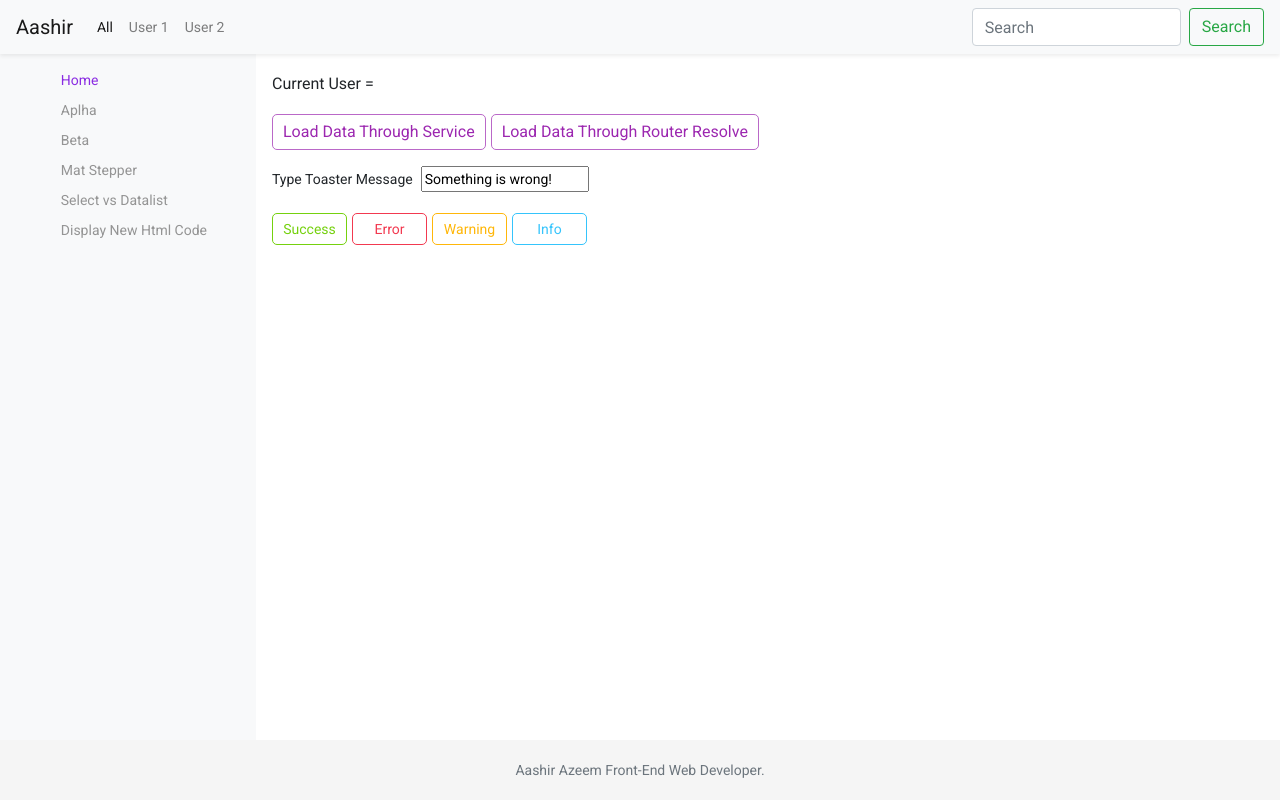
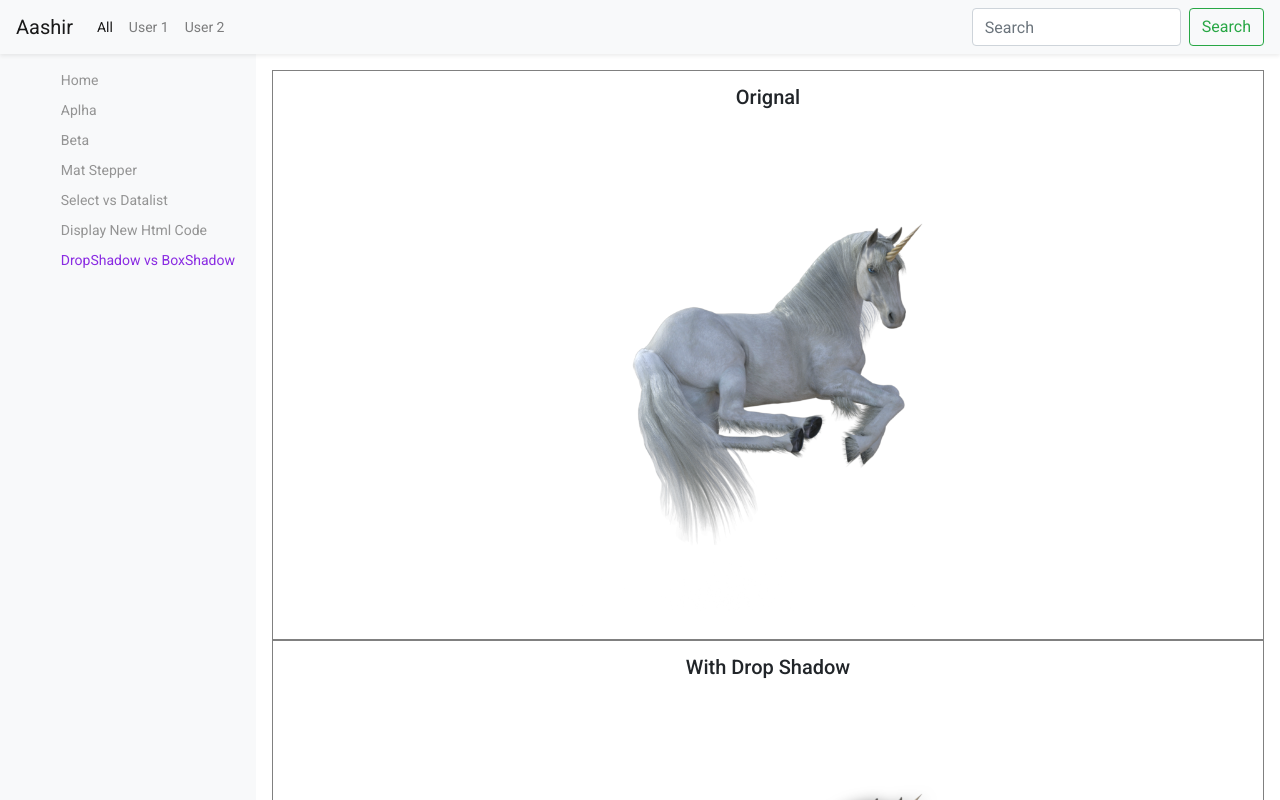
Before and after one commit to KratosvsEzio/Office-Task, an Angular app: page /dropshadow in a window 1280 px wide. Before the commit this address led to /home. Shown: the top 800 px of the page. Built offline with nearby package versions, Linux system fonts and the light colour scheme.

Commit message:
Drop Shadow vs Box Shadow Demo

```diff
--- a/src/app/app-routing.module.ts
+++ b/src/app/app-routing.module.ts
@@ -9,6 +9,7 @@ import { HomeComponent } from './component/home/home.component';
 import { TodoBeforeService } from './service/todo-before.service';
 import { SelectVsDatalistComponent } from './component/select-vs-datalist/select-vs-datalist.component';
 import { DisplayNewHtmlComponent } from './component/display-new-html/display-new-html.component';
+import { DropShadowComponent } from './component/drop-shadow/drop-shadow.component';
 
 
 const routes: Routes = [
@@ -20,6 +21,7 @@ const routes: Routes = [
   { path: 'home', component: HomeComponent, data: { animationState: 'home' }},
   { path: 'datalist', component: SelectVsDatalistComponent, data: { animationState: 'datalist' }},
   { path: 'newHtml', component: DisplayNewHtmlComponent, data: { animationState: 'newHtml' }},
+  { path: 'dropshadow', component: DropShadowComponent, data: { animationState: 'dropShadow' }},
   { path: '', redirectTo: '/home', pathMatch: 'full'},
   { path: '**', redirectTo: '/home', pathMatch: 'full'},
 ];
@@ -41,4 +43,5 @@ export const routingComponent = [
   HomeComponent,
   SelectVsDatalistComponent,
   DisplayNewHtmlComponent,
+  DropShadowComponent,
 ]
--- a/src/app/component/display-new-html/display-new-html.component.html
+++ b/src/app/component/display-new-html/display-new-html.component.html
@@ -1,5 +1,5 @@
 <h2>New Html Display In new Document</h2>
-<iframe class="d-block w-100 mb-3" [srcdoc]="htmlCode" sandbox></iframe>
+<iframe class="d-block w-100 mb-3" [srcdoc]="htmlCode" sandbox="allow-same-origin allow-scripts allow-popups allow-forms"></iframe>
 <h2>Html Code From Server</h2>
 <code>
     <pre class="m-0">
--- /dev/null
+++ b/src/app/component/drop-shadow/drop-shadow.component.css
@@ -0,0 +1,18 @@
+.shadow-section{
+    text-align: center;
+    border: 1px solid gray;
+    padding: 10px;
+}
+
+img{
+    width: 500px;
+    object-fit: cover;
+}
+
+.drop-shadow{
+    filter: drop-shadow(2px 4px 8px #585858);
+}
+
+.box-shadow{
+    box-shadow: 2px 4px 8px #585858;
+}
--- /dev/null
+++ b/src/app/component/drop-shadow/drop-shadow.component.html
@@ -0,0 +1,20 @@
+<div class="row mx-auto">
+    <div class="col-12 shadow-section">
+        <h2>Orignal</h2>
+        <div class="">
+            <img class="" src='../../../assets/image/transparent-background-image.png' alt='transparent image'>
+        </div>
+    </div>
+    <div class="col-12 shadow-section">
+        <h2>With Drop Shadow</h2>
+        <div class="">
+            <img class="drop-shadow" src='../../../assets/image/transparent-background-image.png' alt='transparent image'>
+        </div>
+    </div>
+    <div class="col-12 shadow-section">
+        <h2>With Box Shadow</h2>
+        <div class="">
+            <img class="box-shadow" src='../../../assets/image/transparent-background-image.png' alt='transparent image'>
+        </div>
+    </div>
+</div>
--- /dev/null
+++ b/src/app/component/drop-shadow/drop-shadow.component.ts
@@ -0,0 +1,15 @@
+import { Component, OnInit } from '@angular/core';
+
+@Component({
+  selector: 'app-drop-shadow',
+  templateUrl: './drop-shadow.component.html',
+  styleUrls: ['./drop-shadow.component.css']
+})
+export class DropShadowComponent implements OnInit {
+
+  constructor() { }
+
+  ngOnInit(): void {
+  }
+
+}
--- a/src/app/component/sidebar/sidebar.component.html
+++ b/src/app/component/sidebar/sidebar.component.html
@@ -30,5 +30,10 @@
                 Display New Html Code
             </a>
         </li>
+        <li>
+            <a routerLink="/dropshadow" routerLinkActive="active">
+                DropShadow vs BoxShadow
+            </a>
+        </li>
     </ul>
 </div>
--- a/src/app/route-transition-animations.ts
+++ b/src/app/route-transition-animations.ts
@@ -1,8 +1,42 @@
 import { trigger, transition, style, query, group, animate, animateChild } from '@angular/animations';
 
+const array = ['home', 'alpha', 'beta', 'gamma', 'datalist', 'newHtml', 'dropShadow'];
+
+const left2RightTriggerNames = () => {
+  let trigger = '';
+  array.forEach( (element, i) => {
+    if(i === 0) {
+      trigger += element + ' => *'
+    } else {
+      array.forEach( (to, j) => {
+        if(j > i) {
+          trigger += `, ${element} => ${to}`
+        }
+      })
+    }
+  });
+  return trigger;
+}
+
+const right2LeftTriggerNames = () => {
+  let trigger = '';
+  array.reverse().forEach( (element, i) => {
+    if(i === 0) {
+      trigger += element + ' => *'
+    } else {
+      array.forEach( (to, j) => {
+        if(j > i) {
+          trigger += `, ${element} => ${to}`
+        }
+      })
+    }
+  });
+  return trigger;
+}
+
 export const routeTransitionAnimations = trigger('triggerName', [
-    transition("home => *, alpha => beta, alpha => gamma, alpha => datalist, alpha => newHtml, beta => gamma, beta => datalist, beta => newHtml, gamma => datalist, gamma => newHtml, datalist => newHtml"
-      , [
+    // Animation From Left to Right
+    transition(left2RightTriggerNames(), [
       style({ position: 'relative' }),
       query(':enter, :leave', [
           style({
@@ -20,9 +54,8 @@ export const routeTransitionAnimations = trigger('triggerName', [
       ]),
       query(':enter', animateChild())
     ]),
-
-    transition("newHtml => *, datalist => gamma, datalist => beta, datalist => aplha, datalist => home, gamma => beta, gamma => alpha, gamma => home , beta => alpha, beta => home, alpha => home"
-    , [
+    // Animation From Right to Left
+    transition(right2LeftTriggerNames(), [
       style({ position: 'relative' }),
       query(':enter, :leave', [
         style({
--- a/tsconfig.json
+++ b/tsconfig.json
@@ -15,6 +15,8 @@
     "lib": [
       "es2018",
       "dom"
-    ]
+    ],
+    // "path": {
+    // }
   }
 }
```
Also changed, not shown: src/app/app.module.ts (+4 -4 lines), src/assets/image/transparent-background-image.png (added), 1 other file (tests, documents, lock files or other folders).
